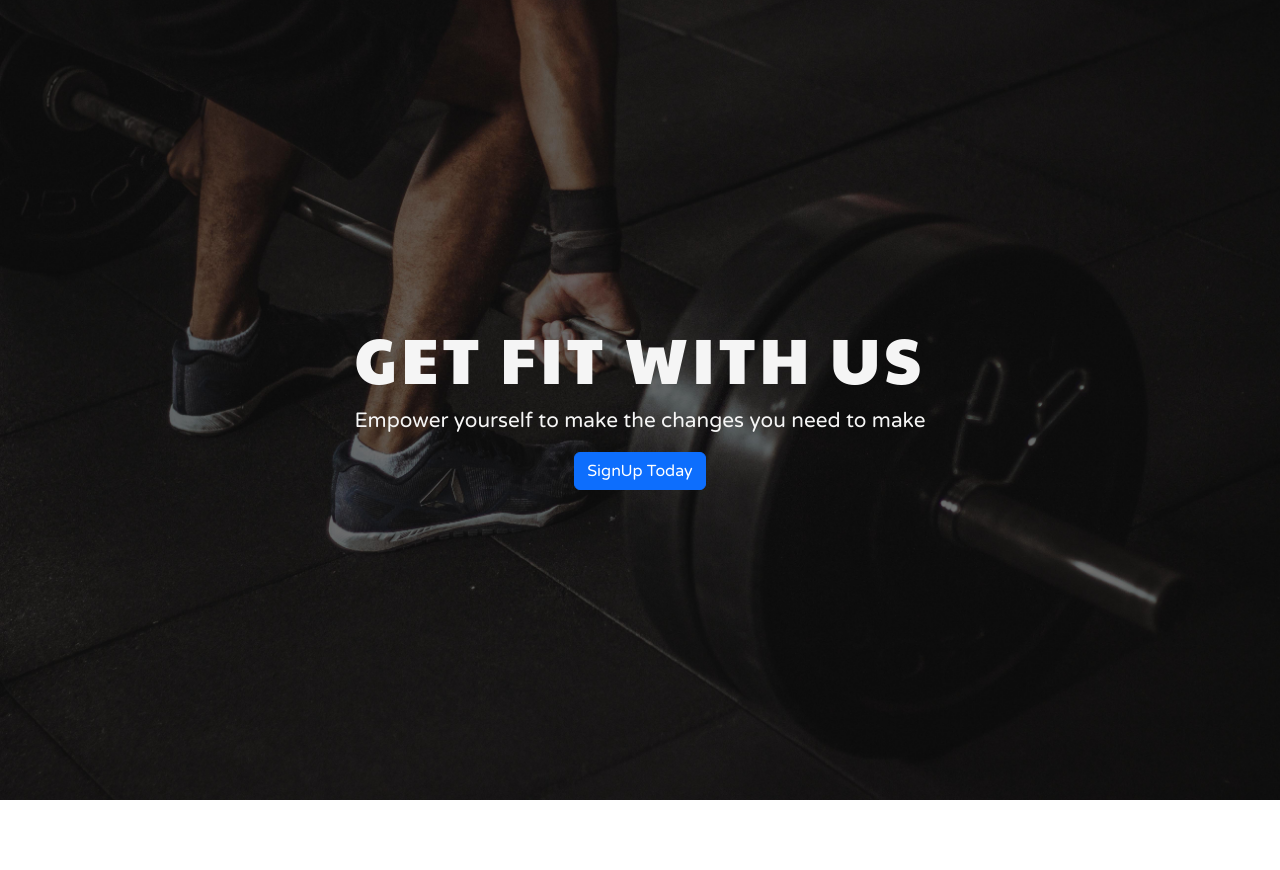
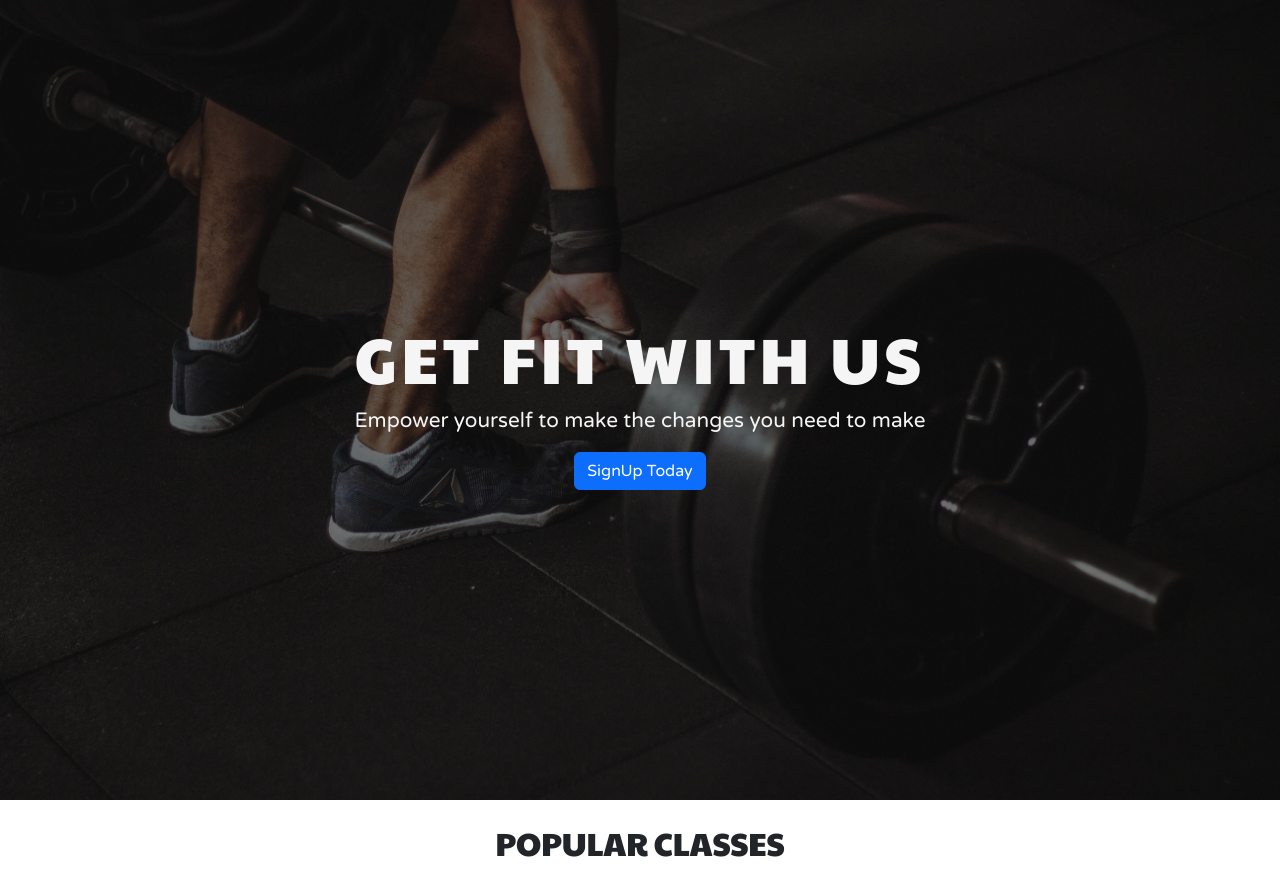
Before and after one commit to mahbubrahman1/stay-fit, a React (Create React App) app: page / in a window 1280 px wide. Before the commit the page ends 800 px from the top, so only its background shows below. Built offline with nearby package versions, Linux system fonts and the light colour scheme.

Commit message:
added popular classes

```diff
--- a/src/App.css
+++ b/src/App.css
@@ -3,6 +3,10 @@
 
 body {
   font-family: 'Varela Round', sans-serif;
+}
+
+.hero-section {
+  min-height: 63vh;
 }
 
 .hero {
@@ -32,3 +36,8 @@ body {
   color: whitesmoke;
   font-size: 1.3rem;
 }
+
+.popular-classes h2 {
+  font-family: 'Paytone One', sans-serif;
+  text-transform: uppercase;
+}
--- a/src/App.js
+++ b/src/App.js
@@ -1,9 +1,13 @@
 import Hero from "./components/Hero";
+import PopularClasses from "./pages/Home/PopularClasses";
+import Trainers from "./pages/Home/Trainers";
 
 function App() {
   return (
     <div>
       <Hero />
+      <PopularClasses />
+      {/* <Trainers /> */}
     </div>
   );
 }
--- a/src/components/Hero.js
+++ b/src/components/Hero.js
@@ -4,7 +4,7 @@ import '../App.css';
 
 const Hero = () => {
     return (
-        <div>
+        <div className='hero-section'>
             <img className='hero' src={HeroImage} alt="" />
             <div className='heading'>
                 <h1>Get Fit With Us</h1>
--- /dev/null
+++ b/src/pages/Home/PopularClasses.js
@@ -0,0 +1,11 @@
+import React from 'react'
+
+const PopularClasses = () => {
+    return (
+        <div className='popular-classes'>
+            <h2 className='text-center'>Popular Classes</h2>
+        </div>
+    )
+}
+
+export default PopularClasses
--- /dev/null
+++ b/src/pages/Home/Trainers.js
@@ -0,0 +1,11 @@
+import React from 'react'
+
+const Trainers = () => {
+    return (
+        <div>
+            <h1>Our Trainers</h1>
+        </div>
+    )
+}
+
+export default Trainers
```
